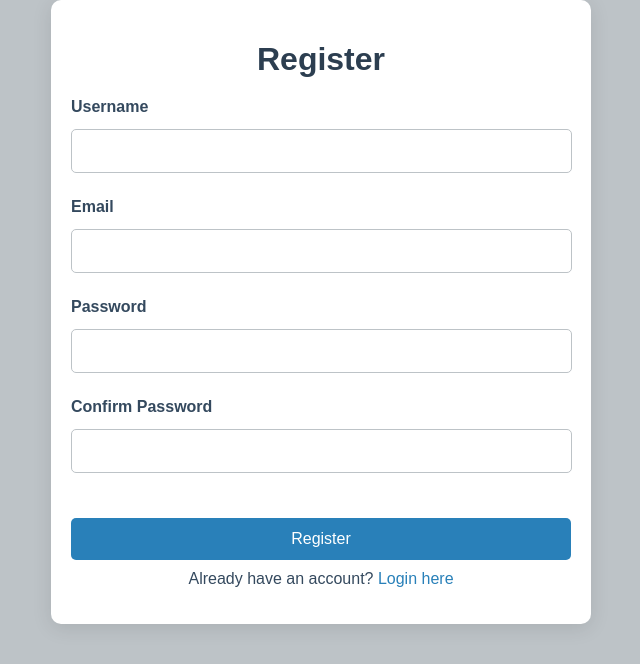
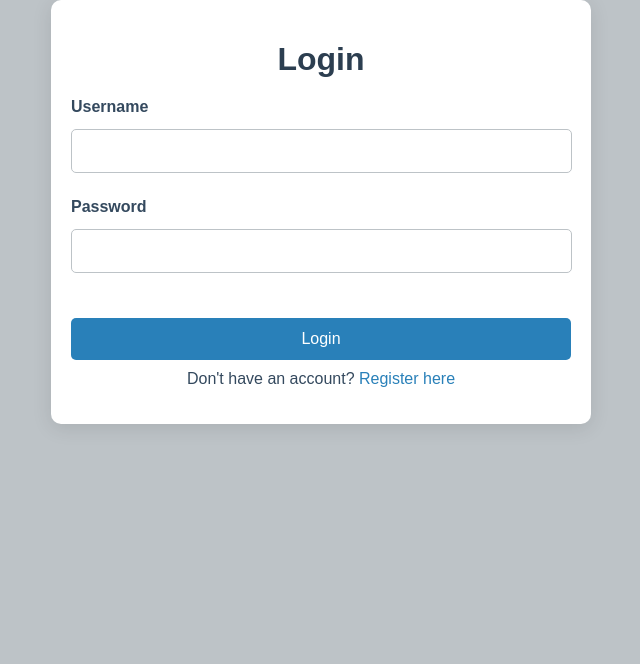
Before and after one commit to hananeltassa/expenseTrackerReact, a React (Create React App) app: page /login in a window 1280 px wide. Shown: the top 664 px of the page, without its empty margins (319-959 px from the left). Built offline with nearby package versions, Linux system fonts and the light colour scheme.

Commit message:
Added Login page

```diff
--- a/package.json
+++ b/package.json
@@ -9,6 +9,7 @@
     "axios": "^1.7.7",
     "react": "^18.3.1",
     "react-dom": "^18.3.1",
+    "react-router-dom": "^6.28.0",
     "react-scripts": "5.0.1",
     "web-vitals": "^2.1.4"
   },
--- a/src/App.js
+++ b/src/App.js
@@ -1,12 +1,19 @@
-import logo from './logo.svg';
 import React from 'react';
+import { BrowserRouter as Router, Route, Routes } from 'react-router-dom';
 import Register from './components/Register';
+import Login from './components/Login';
 
 function App() {
   return (
-    <div className="App">
-      <Register />
-    </div>
+    <Router>
+      <div className="App">
+        {/* Set up routing */}
+        <Routes>
+          <Route path="/" element={<Register />} />
+          <Route path="/login" element={<Login />} />
+        </Routes>
+      </div>
+    </Router>
   );
 }
 
--- /dev/null
+++ b/src/components/Login.js
@@ -0,0 +1,79 @@
+import React, { useState } from 'react';
+import { Link, useNavigate } from 'react-router-dom';
+import '../styles/auth.css';
+
+const Login = () => {
+  const [username, setUsername] = useState('');
+  const [password, setPassword] = useState('');
+  const [errorMessage, setErrorMessage] = useState('');
+  const navigate = useNavigate();
+
+  const handleSubmit = async (e) => {
+    e.preventDefault();
+    console.log('Form submitted:', { username, password });
+
+    try {
+      const response = await fetch('http://localhost/expenseTrackerApis/login.php', {
+        method: 'POST',
+        headers: { 'Content-Type': 'application/json' },
+        body: JSON.stringify({ username, password }),
+      });
+
+      const data = await response.json();
+
+      if (response.ok) {
+        console.log("Login successful:", data);
+        localStorage.setItem('user', JSON.stringify(data));
+        navigate('/dashboard');
+      } else {
+        setErrorMessage(data.error || 'Login failed');
+      }
+    } catch (error) {
+      setErrorMessage('Network error. Please try again.');
+    }
+  };
+
+  return (
+    <div className="container">
+      <header>
+        <h1>Login</h1>
+      </header>
+
+      <main>
+        <form onSubmit={handleSubmit}>
+          <div className="form-gp">
+            <label htmlFor="username">Username</label>
+            <input
+              type="text"
+              id="username"
+              value={username}
+              onChange={(e) => setUsername(e.target.value)}
+              required
+            />
+          </div>
+
+          <div className="form-gp">
+            <label htmlFor="password">Password</label>
+            <input
+              type="password"
+              id="password"
+              value={password}
+              onChange={(e) => setPassword(e.target.value)}
+              required
+            />
+          </div>
+
+          {errorMessage && <p className="error">{errorMessage}</p>}
+
+          <button type="submit">Login</button>
+        </form>
+
+        <p>
+          Don't have an account? <Link to="/register">Register here</Link>
+        </p>
+      </main>
+    </div>
+  );
+};
+
+export default Login;
--- a/src/components/Register.js
+++ b/src/components/Register.js
@@ -1,5 +1,6 @@
 import '../styles/auth.css';
 import React, { useState } from 'react';
+import { Link } from 'react-router-dom';
 
 const Register = () => {
   const [username, setUsername] = useState('');
@@ -30,7 +31,7 @@ const Register = () => {
       console.log("Data:", data);
 
       if (response.ok) {
-        // window.location.href = '/login'; // Redirect to login page
+        window.location.href = '/login'; // Redirect to login page
         // Log success message
         console.log("User registered successfully.");
       } else {
```
Also changed, not shown: 1 other file (tests, documents, lock files or other folders).
